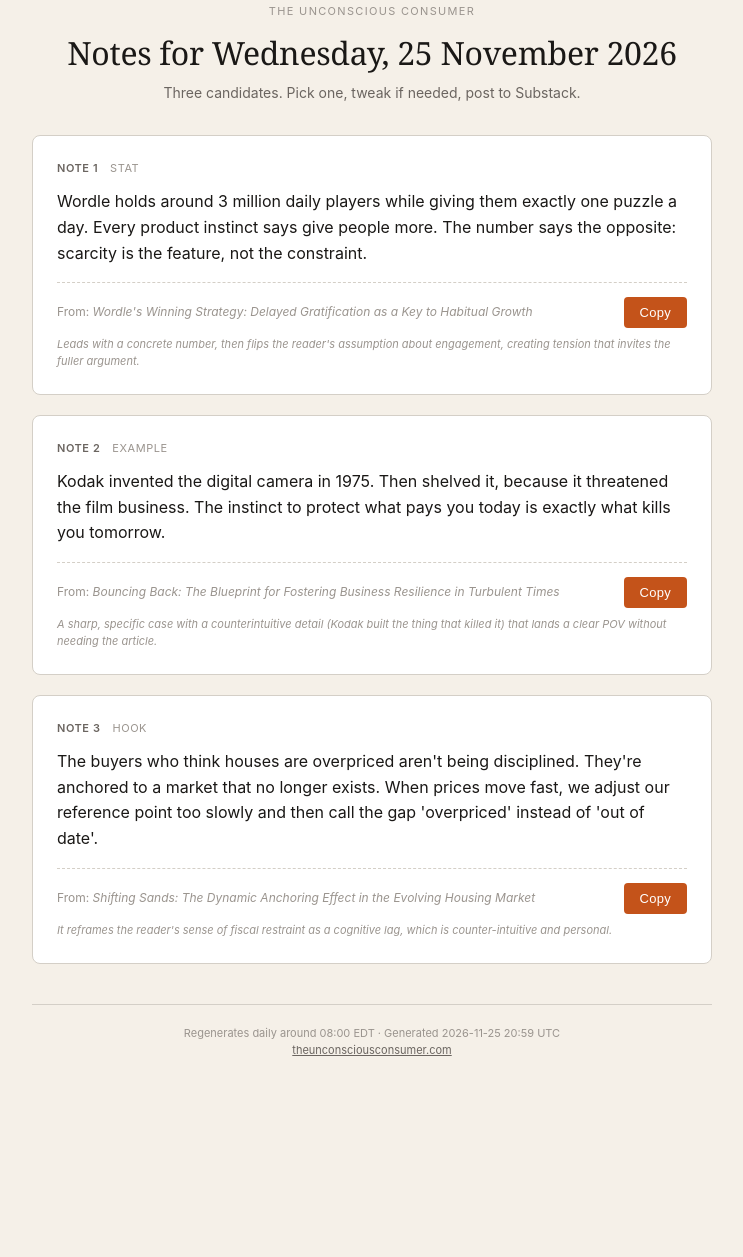
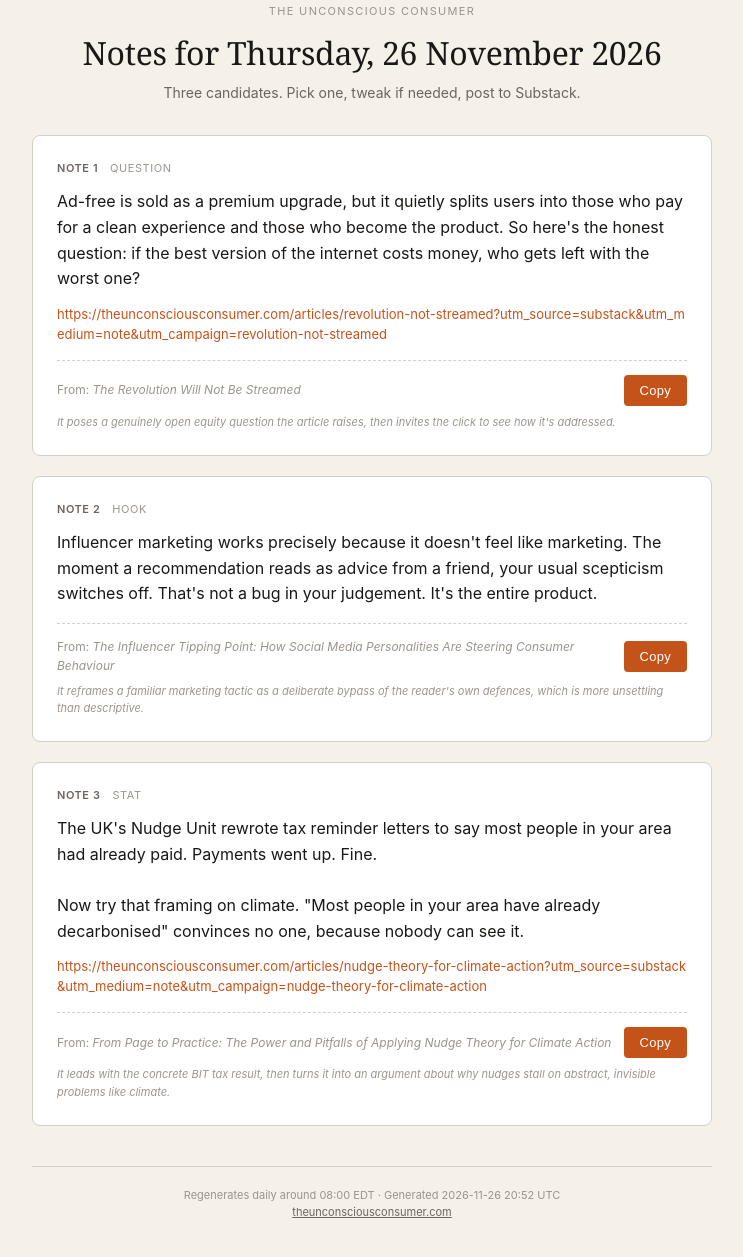
Before and after one commit to spadaraj/unconscious-consumer, a plain HTML site: page notes/today.html in a window 1280 px wide. Shown: the part 29-1286 px from the top of the page, without its empty margins (268-1011 px from the left). Before the commit the page ends 1152 px from the top, so only its background shows below. Drawn offline with Linux system fonts and the light colour scheme.

Commit message:
Daily notes for 2026-11-26

```diff
--- a/notes/today.html
+++ b/notes/today.html
@@ -4,7 +4,7 @@
   <meta charset="utf-8">
   <meta name="viewport" content="width=device-width, initial-scale=1">
   <meta name="robots" content="noindex, nofollow">
-  <title>TUC Notes — Wednesday, 25 November 2026</title>
+  <title>TUC Notes — Thursday, 26 November 2026</title>
   <style>
     :root {
       --navy: #1A1816;
@@ -116,51 +116,57 @@
   <div class="container">
     <header class="page-header">
       <div class="eyebrow">The Unconscious Consumer</div>
-      <h1>Notes for Wednesday, 25 November 2026</h1>
+      <h1>Notes for Thursday, 26 November 2026</h1>
       <div class="subtitle">Three candidates. Pick one, tweak if needed, post to Substack.</div>
     </header>
 
     <article class="note-card">
       <div class="note-meta">
         <span class="note-num">Note 1</span>
-        <span class="note-type">stat</span>
+        <span class="note-type">question</span>
       </div>
-      <div class="note-text">Wordle holds around 3 million daily players while giving them exactly one puzzle a day. Every product instinct says give people more. The number says the opposite: scarcity is the feature, not the constraint.</div>
+      <div class="note-text">Ad-free is sold as a premium upgrade, but it quietly splits users into those who pay for a clean experience and those who become the product. So here&#x27;s the honest question: if the best version of the internet costs money, who gets left with the worst one?</div>
 
+        <div class="note-link">
+          <a href="https://theunconsciousconsumer.com/articles/revolution-not-streamed?utm_source=substack&utm_medium=note&utm_campaign=revolution-not-streamed">https://theunconsciousconsumer.com/articles/revolution-not-streamed?utm_source=substack&utm_medium=note&utm_campaign=revolution-not-streamed</a>
+        </div>
       <div class="note-footer">
-        <div class="note-source">From: <em>Wordle&#x27;s Winning Strategy: Delayed Gratification as a Key to Habitual Growth</em></div>
-        <button class="copy-btn" data-copy="Wordle holds around 3 million daily players while giving them exactly one puzzle a day. Every product instinct says give people more. The number says the opposite: scarcity is the feature, not the constraint." type="button">Copy</button>
+        <div class="note-source">From: <em>The Revolution Will Not Be Streamed</em></div>
+        <button class="copy-btn" data-copy="Ad-free is sold as a premium upgrade, but it quietly splits users into those who pay for a clean experience and those who become the product. So here&#x27;s the honest question: if the best version of the internet costs money, who gets left with the worst one?&#10;&#10;https://theunconsciousconsumer.com/articles/revolution-not-streamed?utm_source=substack&amp;utm_medium=note&amp;utm_campaign=revolution-not-streamed" type="button">Copy</button>
       </div>
-      <div class="note-reasoning">Leads with a concrete number, then flips the reader&#x27;s assumption about engagement, creating tension that invites the fuller argument.</div>
+      <div class="note-reasoning">It poses a genuinely open equity question the article raises, then invites the click to see how it&#x27;s addressed.</div>
     </article>
     <article class="note-card">
       <div class="note-meta">
         <span class="note-num">Note 2</span>
-        <span class="note-type">example</span>
+        <span class="note-type">hook</span>
       </div>
-      <div class="note-text">Kodak invented the digital camera in 1975. Then shelved it, because it threatened the film business. The instinct to protect what pays you today is exactly what kills you tomorrow.</div>
+      <div class="note-text">Influencer marketing works precisely because it doesn&#x27;t feel like marketing. The moment a recommendation reads as advice from a friend, your usual scepticism switches off. That&#x27;s not a bug in your judgement. It&#x27;s the entire product.</div>
 
       <div class="note-footer">
-        <div class="note-source">From: <em>Bouncing Back: The Blueprint for Fostering Business Resilience in Turbulent Times</em></div>
-        <button class="copy-btn" data-copy="Kodak invented the digital camera in 1975. Then shelved it, because it threatened the film business. The instinct to protect what pays you today is exactly what kills you tomorrow." type="button">Copy</button>
+        <div class="note-source">From: <em>The Influencer Tipping Point: How Social Media Personalities Are Steering Consumer Behaviour</em></div>
+        <button class="copy-btn" data-copy="Influencer marketing works precisely because it doesn&#x27;t feel like marketing. The moment a recommendation reads as advice from a friend, your usual scepticism switches off. That&#x27;s not a bug in your judgement. It&#x27;s the entire product." type="button">Copy</button>
       </div>
-      <div class="note-reasoning">A sharp, specific case with a counterintuitive detail (Kodak built the thing that killed it) that lands a clear POV without needing the article.</div>
+      <div class="note-reasoning">It reframes a familiar marketing tactic as a deliberate bypass of the reader&#x27;s own defences, which is more unsettling than descriptive.</div>
     </article>
     <article class="note-card">
       <div class="note-meta">
         <span class="note-num">Note 3</span>
-        <span class="note-type">hook</span>
+        <span class="note-type">stat</span>
       </div>
-      <div class="note-text">The buyers who think houses are overpriced aren&#x27;t being disciplined. They&#x27;re anchored to a market that no longer exists. When prices move fast, we adjust our reference point too slowly and then call the gap &#x27;overpriced&#x27; instead of &#x27;out of date&#x27;.</div>
+      <div class="note-text">The UK&#x27;s Nudge Unit rewrote tax reminder letters to say most people in your area had already paid. Payments went up. Fine.<br><br>Now try that framing on climate. &quot;Most people in your area have already decarbonised&quot; convinces no one, because nobody can see it.</div>
 
+        <div class="note-link">
+          <a href="https://theunconsciousconsumer.com/articles/nudge-theory-for-climate-action?utm_source=substack&utm_medium=note&utm_campaign=nudge-theory-for-climate-action">https://theunconsciousconsumer.com/articles/nudge-theory-for-climate-action?utm_source=substack&utm_medium=note&utm_campaign=nudge-theory-for-climate-action</a>
+        </div>
       <div class="note-footer">
-        <div class="note-source">From: <em>Shifting Sands: The Dynamic Anchoring Effect in the Evolving Housing Market</em></div>
-        <button class="copy-btn" data-copy="The buyers who think houses are overpriced aren&#x27;t being disciplined. They&#x27;re anchored to a market that no longer exists. When prices move fast, we adjust our reference point too slowly and then call the gap &#x27;overpriced&#x27; instead of &#x27;out of date&#x27;." type="button">Copy</button>
+        <div class="note-source">From: <em>From Page to Practice: The Power and Pitfalls of Applying Nudge Theory for Climate Action</em></div>
+        <button class="copy-btn" data-copy="The UK&#x27;s Nudge Unit rewrote tax reminder letters to say most people in your area had already paid. Payments went up. Fine.&#10;&#10;Now try that framing on climate. &quot;Most people in your area have already decarbonised&quot; convinces no one, because nobody can see it.&#10;&#10;https://theunconsciousconsumer.com/articles/nudge-theory-for-climate-action?utm_source=substack&amp;utm_medium=note&amp;utm_campaign=nudge-theory-for-climate-action" type="button">Copy</button>
       </div>
-      <div class="note-reasoning">It reframes the reader&#x27;s sense of fiscal restraint as a cognitive lag, which is counter-intuitive and personal.</div>
+      <div class="note-reasoning">It leads with the concrete BIT tax result, then turns it into an argument about why nudges stall on abstract, invisible problems like climate.</div>
     </article>
     <footer>
-      Regenerates daily around 08:00 EDT &middot; Generated 2026-11-25 20:59 UTC<br>
+      Regenerates daily around 08:00 EDT &middot; Generated 2026-11-26 20:52 UTC<br>
       <a href="/">theunconsciousconsumer.com</a>
     </footer>
   </div>
```
